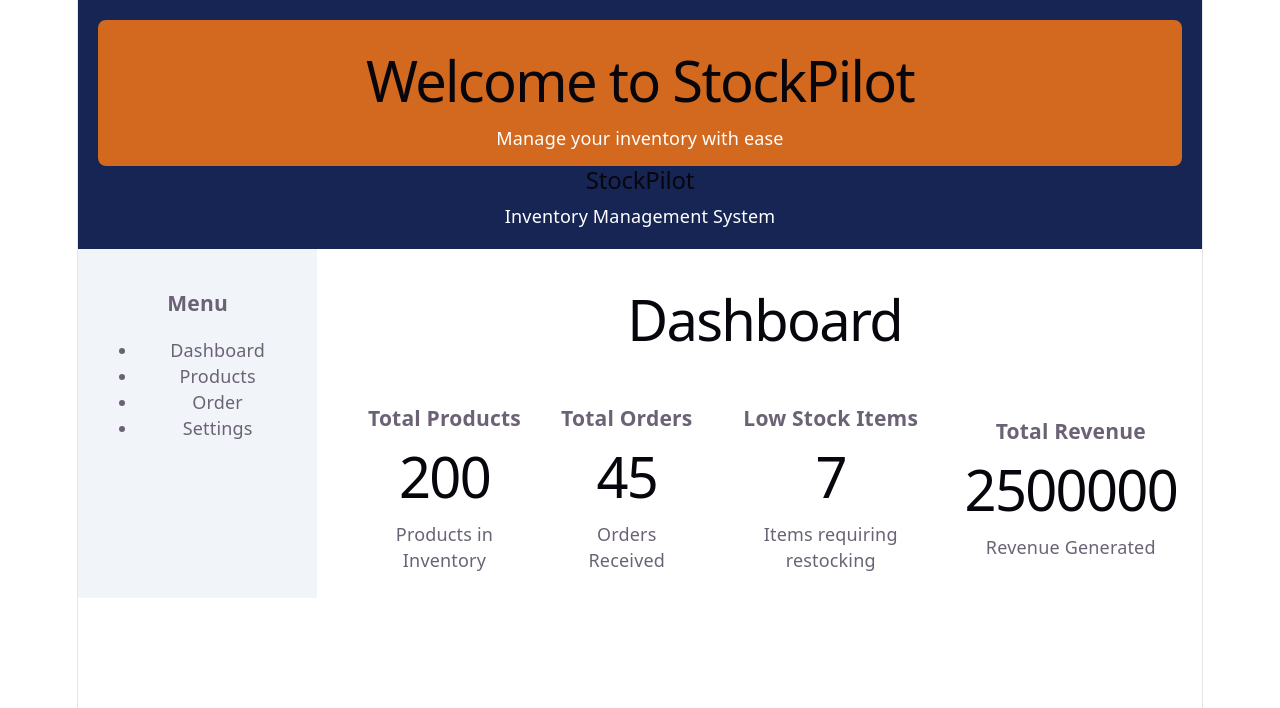
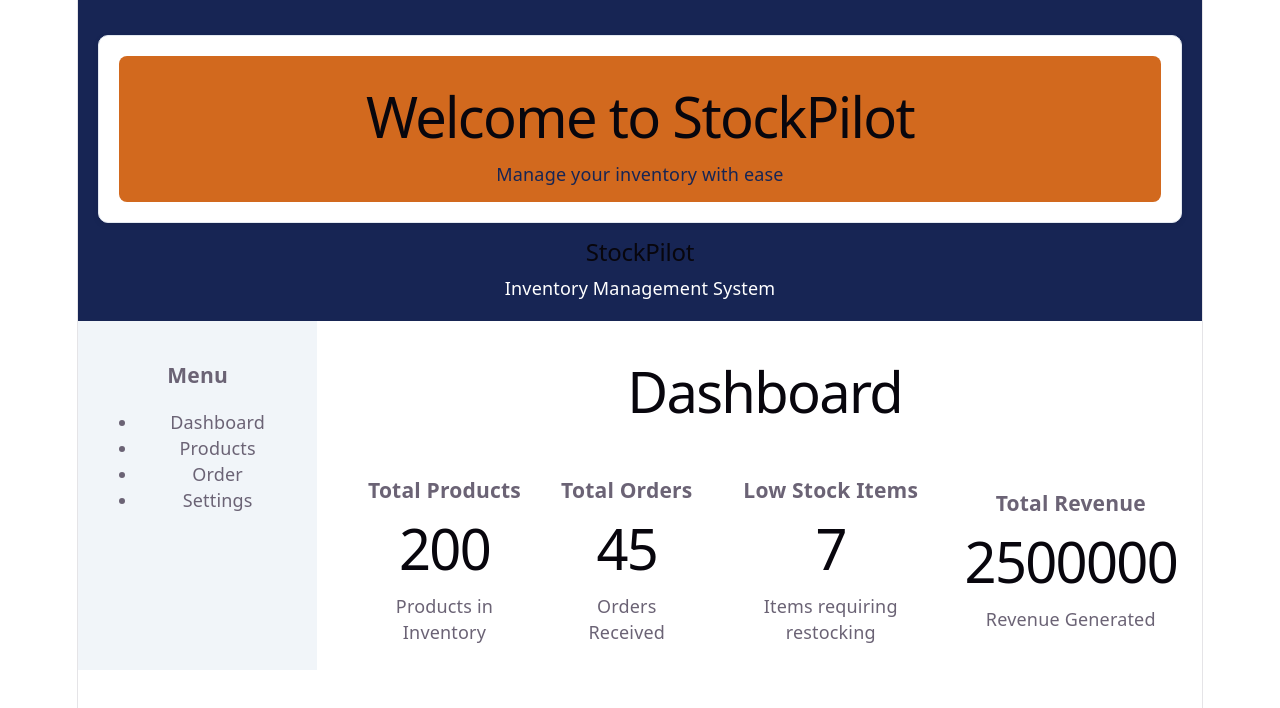
Before and after one commit to HamzaKhan83/mern-learning-journey, a React (Vite) app: page / in a window 1280 px wide. Shown: the top 708 px of the page. Built offline with nearby package versions, Linux system fonts and the light colour scheme.

Commit message:
feat: complete React props and component composition

```diff
--- a/src/App.css
+++ b/src/App.css
@@ -17,21 +17,30 @@ main {
     gap: 20px;
 }
 
-.mainBody{
-
+.mainBody {
     display: flex;
     align-items: stretch;
     gap: 10px;
 }
 
-.cardDiv{
+.cardDiv {
     display: flex;
     align-items: center;
     gap: 20px;
 }
 
-.WelcomeMessage{
+.WelcomeMessage {
     background-color: chocolate;
     padding: 15px;
     border-radius: 8px;
 }
+
+.cardContainer {
+    background-color: #ffffff;
+    color: #172554;
+    padding: 20px;
+    border: 1px solid #e2e8f0;
+    border-radius: 10px;
+    margin: 15px 0;
+    box-shadow: 0 2px 6px rgba(0, 0, 0, 0.08);
+}
--- a/src/App.jsx
+++ b/src/App.jsx
@@ -34,6 +34,7 @@ function App() {
             title="Total Revenue"
             number={2500000}
             description="Revenue Generated"/>
+
           </div>
 
 
--- /dev/null
+++ b/src/components/CardContainer.jsx
@@ -0,0 +1,11 @@
+function CardContainer({children}){
+
+    return(
+        <div className="cardContainer">
+            {children}
+        </div>
+
+    );
+}
+
+export default CardContainer;
--- a/src/components/DashboardCard.jsx
+++ b/src/components/DashboardCard.jsx
@@ -1,4 +1,7 @@
-function DashboardCard({title,number,description}) {
+function DashboardCard({
+    title="Untitled",
+    number=0,
+    description="No description available."}) {
     return (
         <div>
             <h3>{title}</h3>
--- a/src/components/NavBar.jsx
+++ b/src/components/NavBar.jsx
@@ -1,9 +1,14 @@
 import WelcomeMessage from "./WelcomeMessage";
+import CardContainer from "./CardContainer";
+
 function Navbar(){
 
     return (
         <nav>
-            <WelcomeMessage />
+            <CardContainer>
+                <WelcomeMessage />
+            </CardContainer>
+
             <h2>StockPilot</h2>
             <p>Inventory Management System</p>
         </nav>
```
Lines whose indentation alone changed are shown as unchanged.
